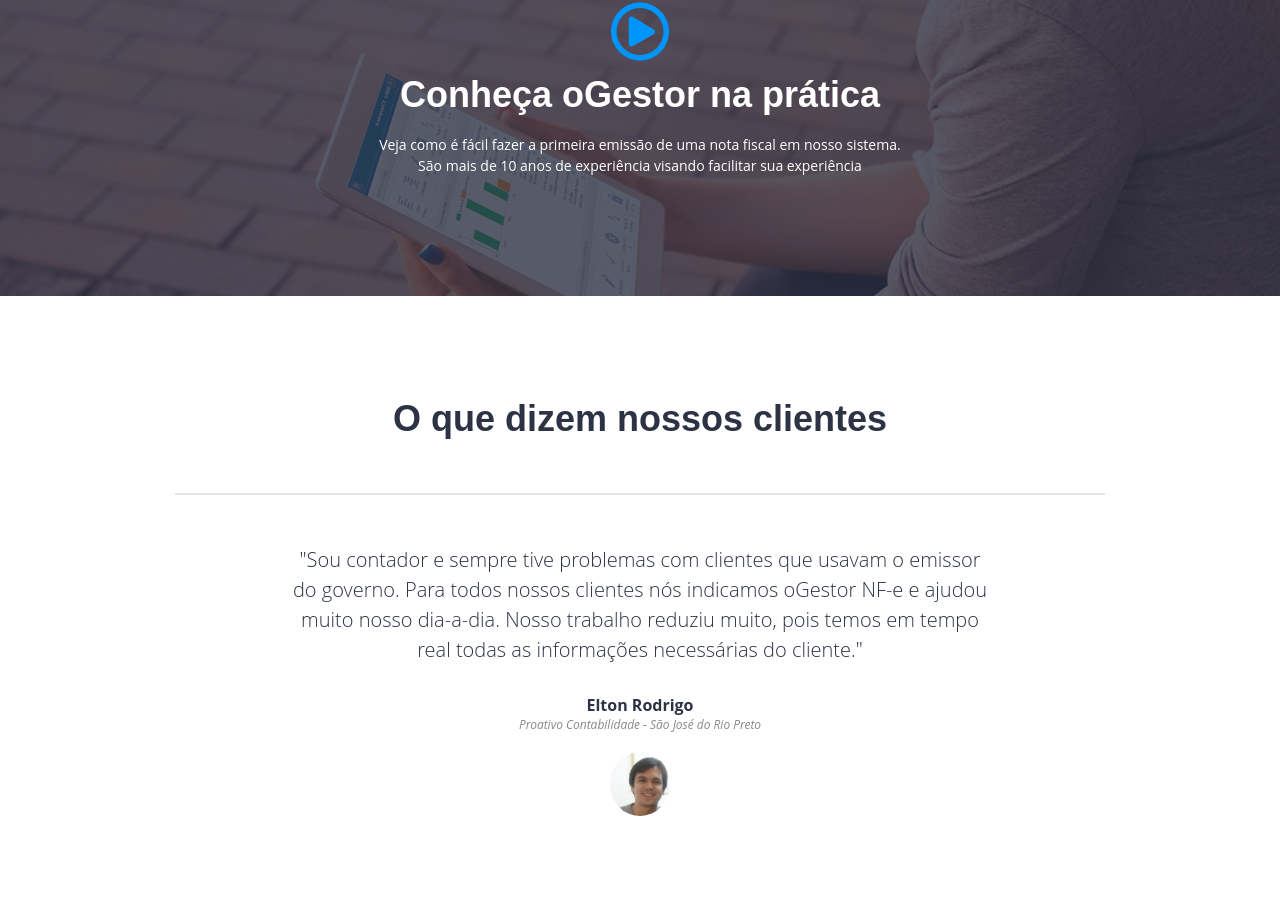
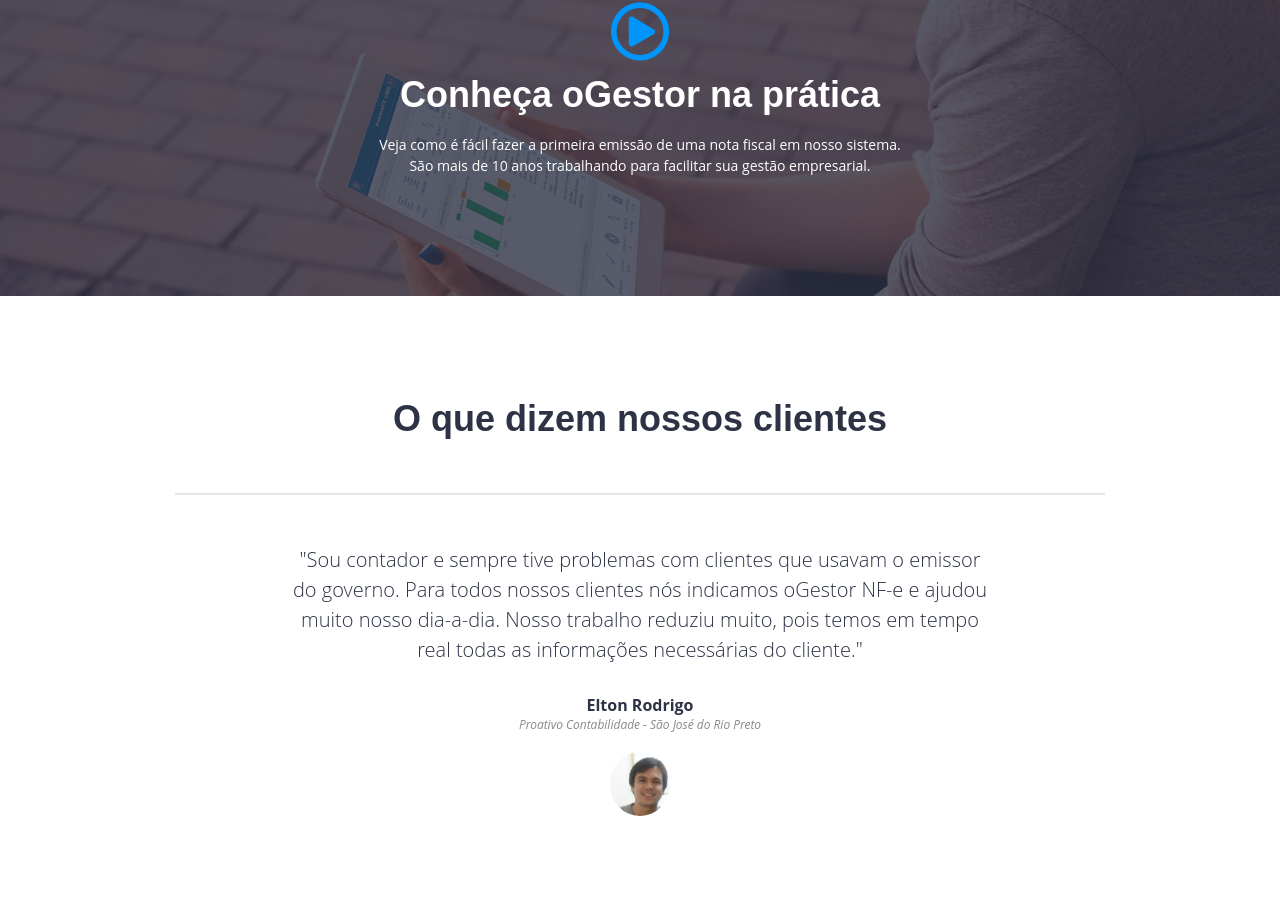
Before and after one commit to ogestor/emissornfeweb.com.br, a plain HTML site: page index.html in a window 1280 px wide. Shown: the part 1560-2479 px from the top of the page. Drawn offline with Linux system fonts and the light colour scheme.

Commit message:
Correção

```diff
--- a/index.html
+++ b/index.html
@@ -157,7 +157,7 @@
 			<p>
 				Veja como é fácil fazer a primeira emissão de uma nota fiscal em nosso sistema.
 				<br />
-				São mais de 10 anos de experiência visando facilitar sua experiência
+				São mais de 10 anos trabalhando para facilitar sua gestão empresarial.
 			</p>
 		</div>
 		<div class="bg-holder full-wh z0">
```
